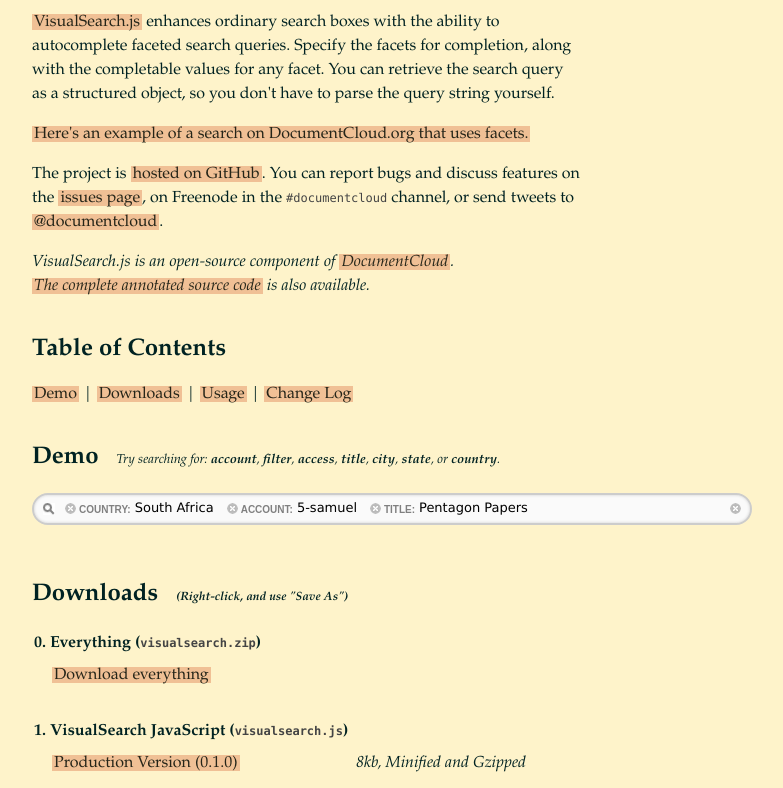
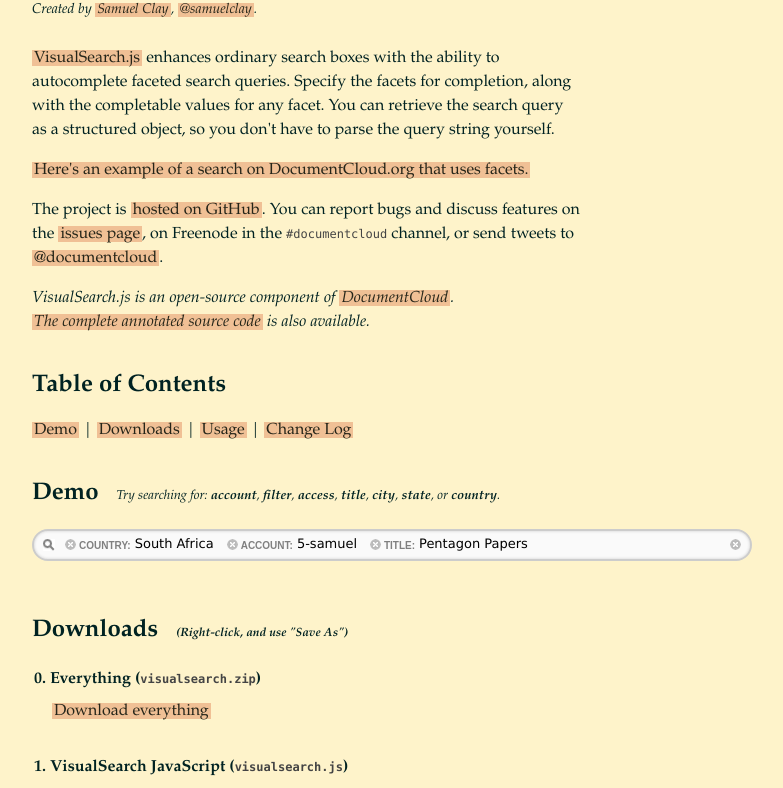
Before and after one commit to documentcloud/visualsearch, a plain HTML site: page index.html in a window 1280 px wide. Shown: the part 85-873 px from the top of the page, without its empty margins (26-809 px from the left). Drawn offline with Linux system fonts and the light colour scheme.

Commit message:
Adding attribution.

```diff
--- a/index.html
+++ b/index.html
@@ -109,6 +109,10 @@
         font-weight: bold;
         margin-right: 4px;
       }
+    .attribution {
+      margin: -12px 0 24px;
+      font-size: 14px;
+    }
   </style>
 
   <link rel="stylesheet" href="build-min/visualsearch-datauri.css" type="text/css" media="screen" charset="utf-8">
@@ -129,6 +133,10 @@
   <div class="container" id="VS">
 
     <h1>VisualSearch.js</h1>
+
+    <p class="attribution">
+      <i>Created by <a href="http://github.com/samuelclay">Samuel Clay</a>, <a href="http://twitter.com/samuelclay">@samuelclay</a>.</i>
+    </p>
 
     <p>
       <a href="http://github.com/documentcloud/visualsearch">VisualSearch.js</a>
```
